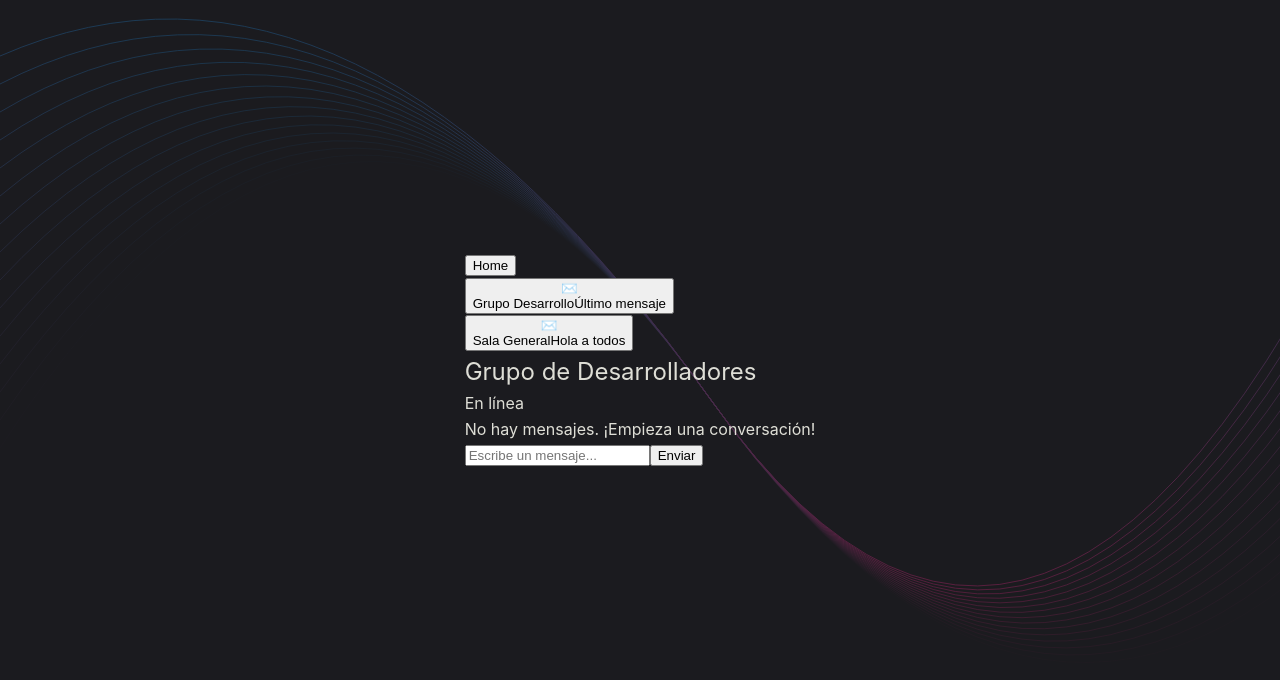
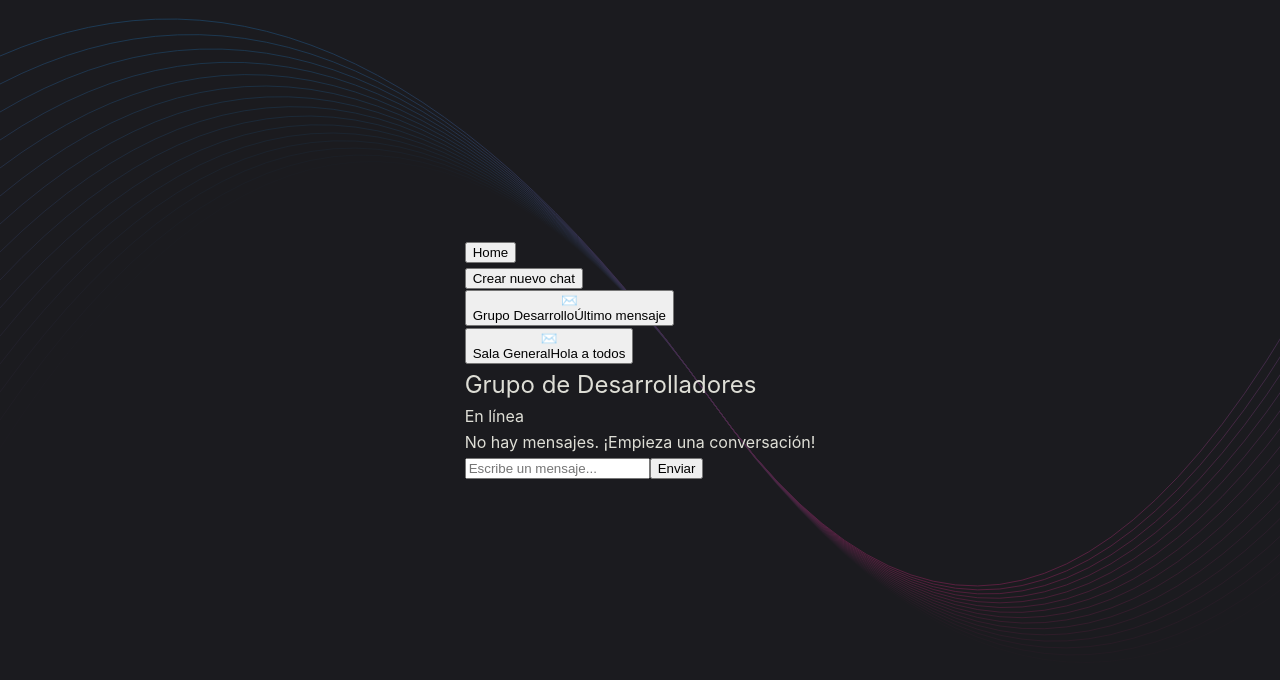
Before and after one commit to meigemn/chat_ya, a React (Vite) app in the folder src/renderer/: page /lobby in a window 1280 px wide. Shown: the top 680 px of the page. Built offline with nearby package versions, Linux system fonts and the light colour scheme.

Commit message:
:pencil2: added types

```diff
--- a/src/renderer/src/components/Lobby/CreateChatButton.tsx
+++ b/src/renderer/src/components/Lobby/CreateChatButton.tsx
@@ -8,7 +8,7 @@ export default function CreateChatButton({ onClick }: CreateChatButtonProps) {
     return (
         <div
             id='crear-nuevo-chat'
-            className='bg-green-400 w-[10vw] flex justify-center my-4 rounded-md cursor-pointer hover:bg-green-600 transition hover:-translate-y-1'
+            className='  mx-4 px-4 py-2 bg-yellow-400 w-[10vw] h-[10vh] flex justify-center my-4 rounded-md cursor-pointer hover:bg-yellow-600 transition hover:-translate-y-0.5'
         >
             <button onClick={onClick} className='h-[4vh]'>
                 Crear nuevo chat
--- a/src/renderer/src/components/Lobby/HomeButton.tsx
+++ b/src/renderer/src/components/Lobby/HomeButton.tsx
@@ -8,7 +8,7 @@ export default function HomeButton() {
     return (
         <button
             onClick={goToHome}
-            className='rounded-md border-2 border-green-500 ml-4 px-4 py-2 text-green-500 hover:bg-green-500 hover:text-white transition h-[7vh] w-[8vw]'
+            className='rounded-md border-2 border-green-500 ml-4 px-4 py-2 text-green-500 hover:bg-green-500 hover:text-white transition h-[7vh] w-[8vw] flex justify-center  '
         >
             Home
         </button>
--- a/src/renderer/src/components/Lobby/LobbyLayout.tsx
+++ b/src/renderer/src/components/Lobby/LobbyLayout.tsx
@@ -1,5 +1,6 @@
 import React, { ReactNode } from 'react';
 import HomeButton from './HomeButton';
+import CreateChatButton from './CreateChatButton';
 
 interface LobbyLayoutProps {
     chatList: ReactNode;
@@ -15,6 +16,7 @@ export const LobbyLayout: React.FC<LobbyLayoutProps> = ({ chatList, chatArea })
     return (
         <div className="flex h-screen w-full bg-gray-50 p-4">
             <HomeButton/>
+            <CreateChatButton onClick={""}/>
             {/* Columna Izquierda: Lista de Chats - 25% de ancho (o ancho fijo) */}
             <div className="w-1/4 min-w-[300px] max-w-[400px] mr-4 h-full">
                 {chatList}
--- a/src/renderer/src/pages/Lobby.tsx
+++ b/src/renderer/src/pages/Lobby.tsx
@@ -3,7 +3,7 @@ import React, { useState } from 'react';
 import { LobbyLayout } from '../components/Lobby/LobbyLayout';
 import ChatContent, { Message } from '../components/Chat/ChatContent/Index';
 import ChatList from '../components/Lobby/ChatList';
-import HomeButton from '@renderer/components/Lobby/HomeButton';
+import CreateChatButton from '@renderer/components/Lobby/CreateChatButton';
 
 // Mock data
 const mockChats = [
@@ -33,6 +33,7 @@ const Lobby: React.FC = () => {
     };
 
     return (
+        <>
         <LobbyLayout
         chatList={<ChatList chats={mockChats} onSelectChat={handleSelectChat} />}
         chatArea={
@@ -44,6 +45,7 @@ const Lobby: React.FC = () => {
             />
         }
         />
+        </>
     );
 };
 
```
Also changed, not shown: src/renderer/src/types/index.ts (added, +15 -0 lines), src/renderer/src/types/messages.ts (added, +23 -0 lines), src/renderer/src/types/request.ts (added, +23 -0 lines), src/renderer/src/types/response.ts (added, +16 -0 lines), src/renderer/src/types/rooms.ts (added, +18 -0 lines). Lines whose indentation alone changed are shown as unchanged.
